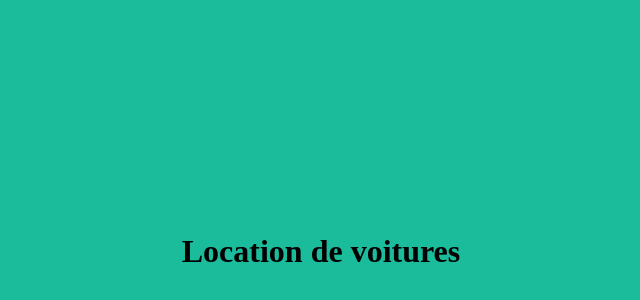
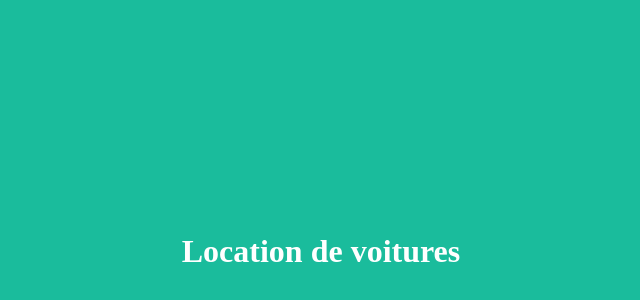
Before and after one commit to aSalima/locationVoiture, a plain HTML site: page index.htm in a window 1280 px wide. Shown: the part 28-328 px from the top of the page, without its empty margins (319-959 px from the left). Drawn offline with Linux system fonts and the light colour scheme.

Commit message:
modif couleur grand titre

```diff
--- a/index.htm
+++ b/index.htm
@@ -4,6 +4,6 @@
 	<title>	</title>
 </head>
 <body style = background-color:#1abc9c>
-<h1 style ="padding-top:20%; padding-bottom:20%; text-align:center"> Location de voitures </h1>
+<h1 style ="padding-top:20%; padding-bottom:20%; text-align:center; color:#FFFFFF"> Location de voitures </h1>
 </body>
 </html>
```
